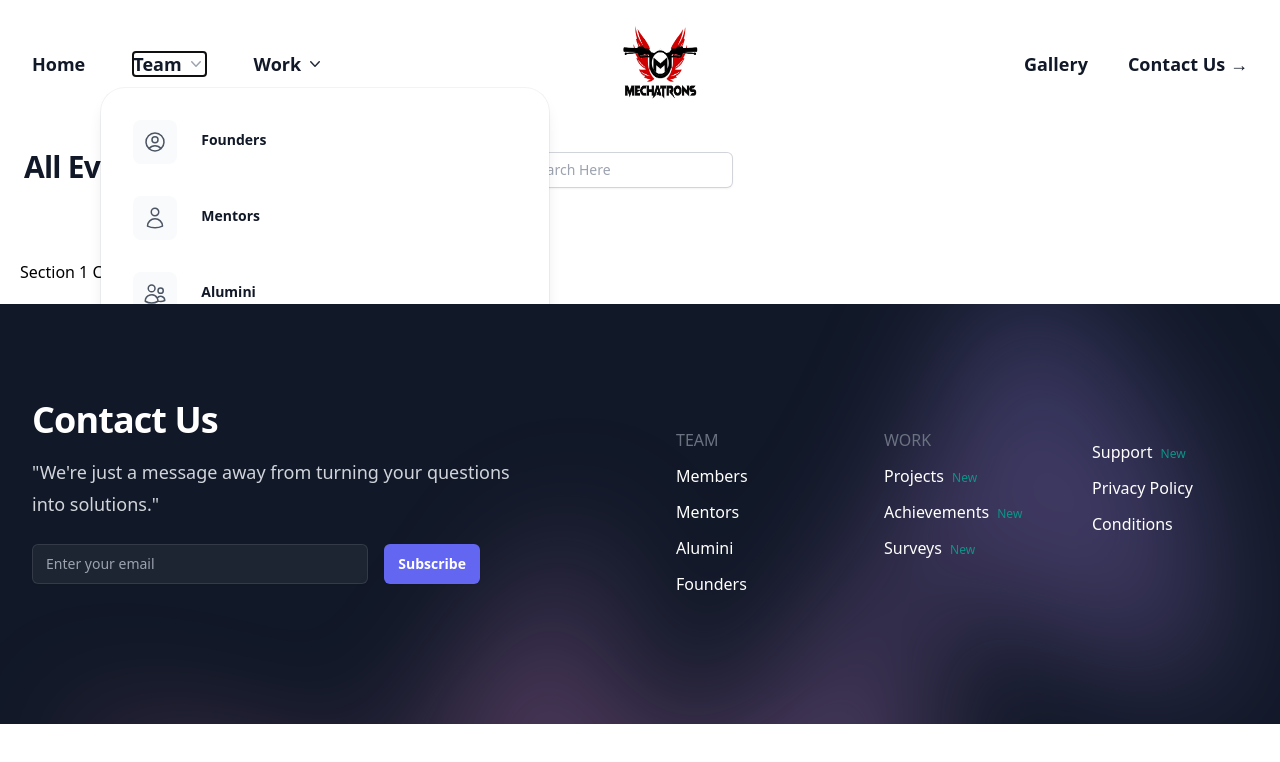
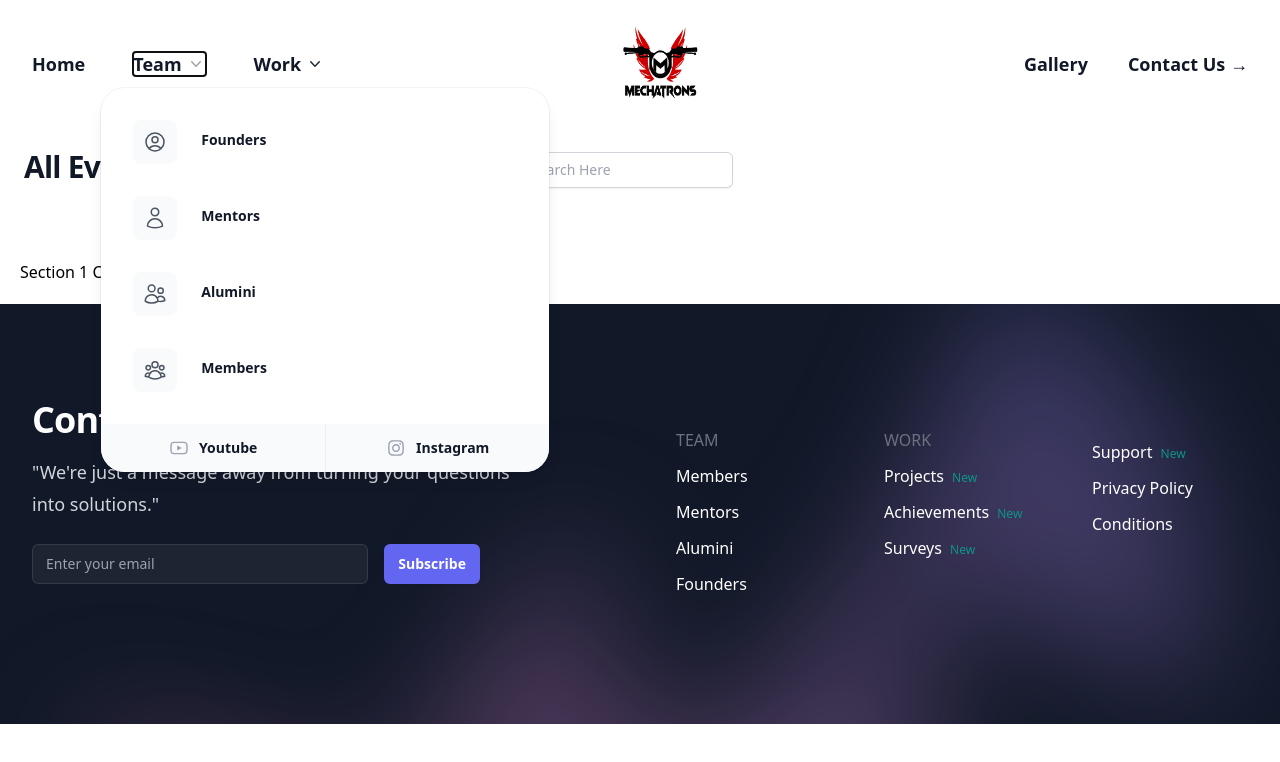
Before and after one commit to SRIRAMS2002/mechatrons07, a Next.js app: page /Achievements in a window 1280 px wide. Both pictures are taken after a click on the button "Team". Shown: the top 762 px of the page. Built offline with nearby package versions, Linux system fonts and the light colour scheme; grey boxes are pictures that could not be loaded.

Commit message:
carousel updated

```diff
--- a/src/Components/Navbar.js
+++ b/src/Components/Navbar.js
@@ -68,7 +68,7 @@ const Navbar = () => {
             leaveFrom="opacity-100 translate-y-0"
             leaveTo="opacity-0 translate-y-1"
           >
-            <Popover.Panel className="absolute -left-8 top-full z-10 mt-3 w-screen max-w-md overflow-hidden rounded-3xl bg-white shadow-lg ring-1 ring-gray-900/5">
+            <Popover.Panel className="absolute -left-8 top-full z-20 mt-3 w-screen max-w-md overflow-hidden rounded-3xl bg-white shadow-lg ring-1 ring-gray-900/5">
               <div className="p-4">
                 {products.map((item) => (
                   <div
--- a/src/pages/Achievements.js
+++ b/src/pages/Achievements.js
@@ -255,7 +255,7 @@ const Achievements = () => {
 
       {/* Main content */}
 
-      <div className=" fixed top-0 lg:top-0 left-0 right-0 pb-5 ">
+      <div className=" fixed z-10 top-0 lg:top-0 left-0 right-0 pb-5 ">
       <Navbar />
       <div className=" normal sm:flex space-y-5 items-center gap-8 mx-auto flex-shrink-0 max-w-3xl px-4  sm:px-6  lg:max-w-7xl bg-white ">
         <div className="sm:hidden ">
@@ -407,7 +407,7 @@ const Achievements = () => {
         {activeTab === "section1" && (
           <div>
             {/* Content for Section 1 */}
-            <p>Section 1 Content Goes Here</p>
+            <p className="">Section 1 Content Goes Here</p>
           </div>
         )}
         {activeTab === "section2" && (
```
